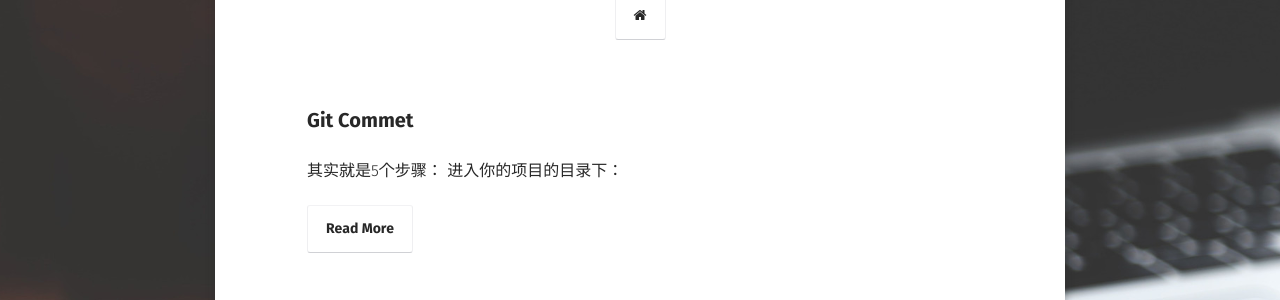
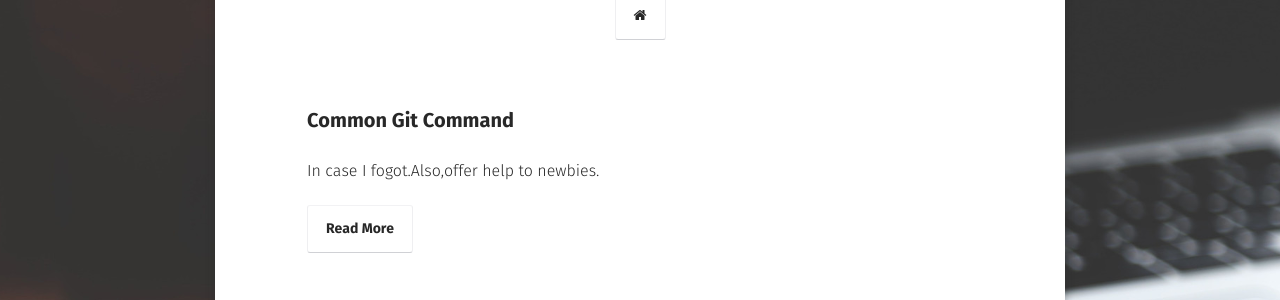
Before and after one commit to Gnnnn/gnnnn.github.io, a Jekyll site: the page built from posts/index.md, in a window 1280 px wide. Shown: the part 197-497 px from the top of the page. Built offline with Jekyll 4.4.1, drawn with Linux system fonts in a browser that asks for light colours; some web fonts are replaced; comment, search, counter and statistics services are not loaded.

Commit message:
Update 2017-03-29-git-commet.md

```diff
--- a/_posts/2017-03-29-git-commet.md
+++ b/_posts/2017-03-29-git-commet.md
@@ -1,3 +1,12 @@
+---
+layout: post
+title: "Common Git Command"
+date: 2017-06-22
+excerpt: "In case I fogot.Also,offer help to newbies."
+tags: [list, git]
+comments: true
+---
+
 其实就是5个步骤：
 进入你的项目的目录下：
 
@@ -10,5 +19,6 @@
 |4     |git remote add origin url  |+your repo weburl           |
 |5     |git push origin maseter    |+your repo weburl           |
 
-##但是记住如果push报了和我一样的错误就可以用pull来解决，在重新push一下就好了.
+## 如果push报错,可以先用pull来解决eror，在重新push一下就好了.
+### git command:
 * git pull origin master --allow-unrelated-histories
```
